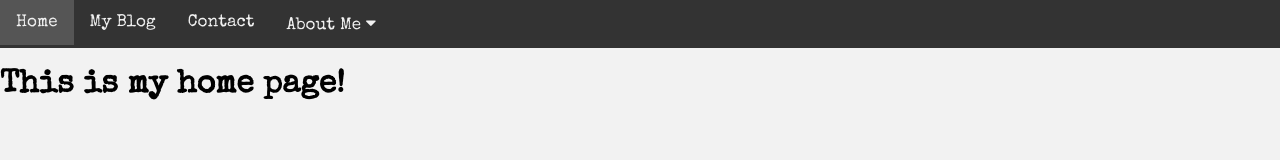
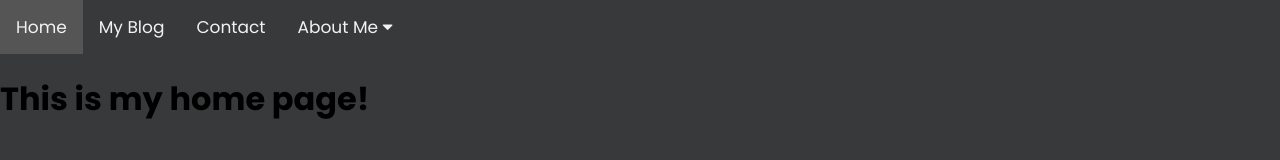
Before and after one commit to rpjsazon/my-portfolio, a plain HTML site: page index.html in a window 1280 px wide. Drawn offline with nearby package versions, Linux system fonts and the light colour scheme; a web font is replaced by a local one.

Commit message:
Added Fonts

```diff
--- a/css/style.css
+++ b/css/style.css
@@ -1,17 +1,19 @@
 /*@import url("https://fonts.googleapis.com/css2?family=Montserrat:wght@400;500;600;700&display=swap");
 @import url('https://fonts.googleapis.com/css2?family=Sono:wght@200;300;400;500;600;700;800&display=swap');
+@import url('https://fonts.googleapis.com/css2?family=Sono:wght@200;300;400;500;600;700;800&family=Special+Elite&display=swap');
 */
-@import url('https://fonts.googleapis.com/css2?family=Sono:wght@200;300;400;500;600;700;800&family=Special+Elite&display=swap');
+
+@import url('https://fonts.googleapis.com/css2?family=Poppins:ital,wght@0,100;0,200;0,300;0,400;0,500;0,600;0,700;0,800;0,900;1,100;1,200;1,300;1,400;1,500;1,600;1,700;1,800;1,900&display=swap');
 
 body {
   margin: 0;
-  font-family: 'Special Elite', cursive;
-  background: #f2f2f2;
+  font-family: 'Poppins', sans-serif;
+  background: rgb(55, 57, 58);
 }
 
 .topnav {
   overflow: hidden;
-  background-color: #333;
+  background-color: rgb(55, 57, 58);
 }
 
 .topnav a {
@@ -25,7 +27,7 @@ body {
 }
 
 .active {
-  background-color: #04aa6d;
+  background-color: #ff7362;
   color: #f2f2f2;
 }
 
--- a/index.html
+++ b/index.html
@@ -12,6 +12,7 @@
   </head>
   <body>
     <div class="topnav" id="myTopnav">
+      <i href="./asset/icon/camera-logo.png"></i>
       <a href="#home" class="active">Home</a>
       <a href="#myblog">My Blog</a>
       <a href="./contact.html">Contact</a>
```
